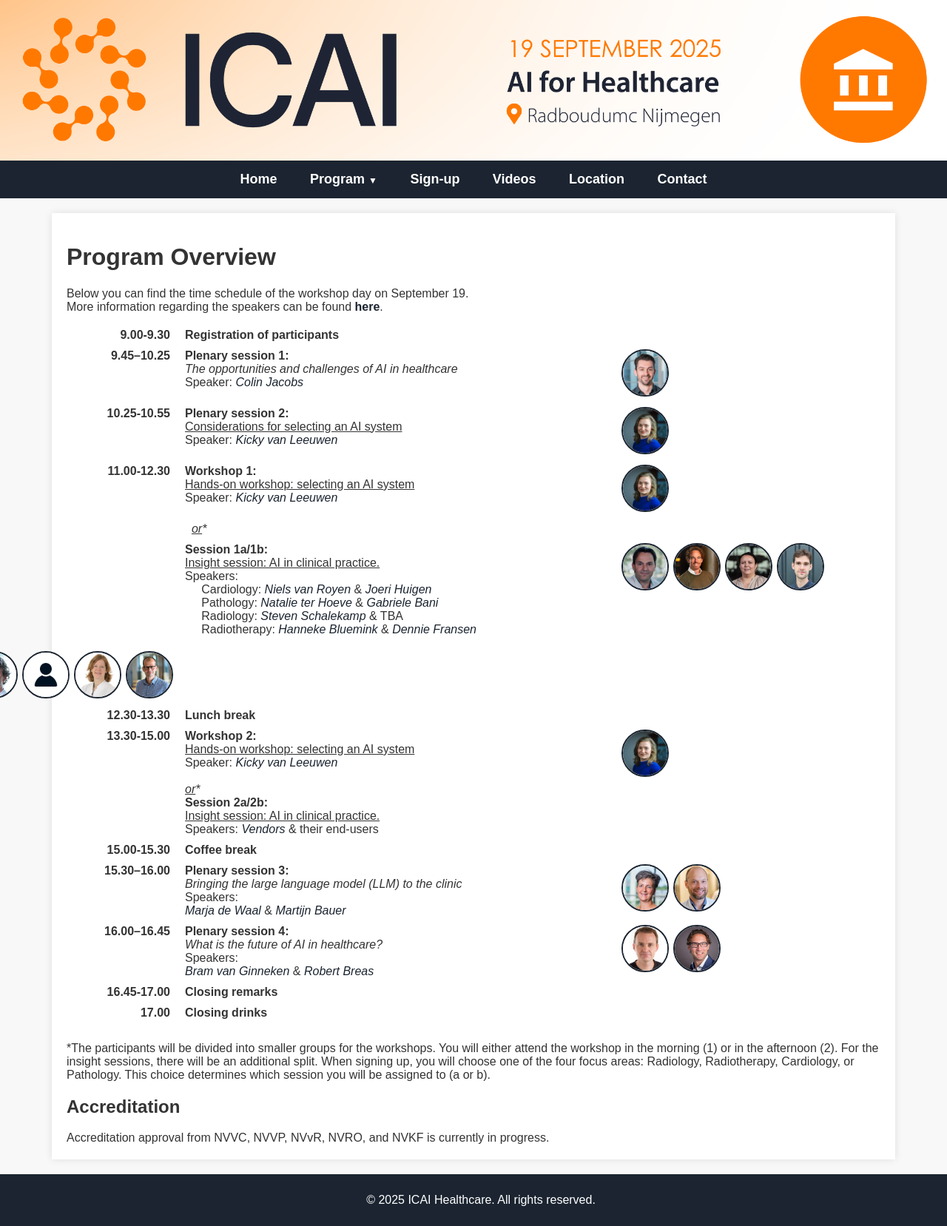
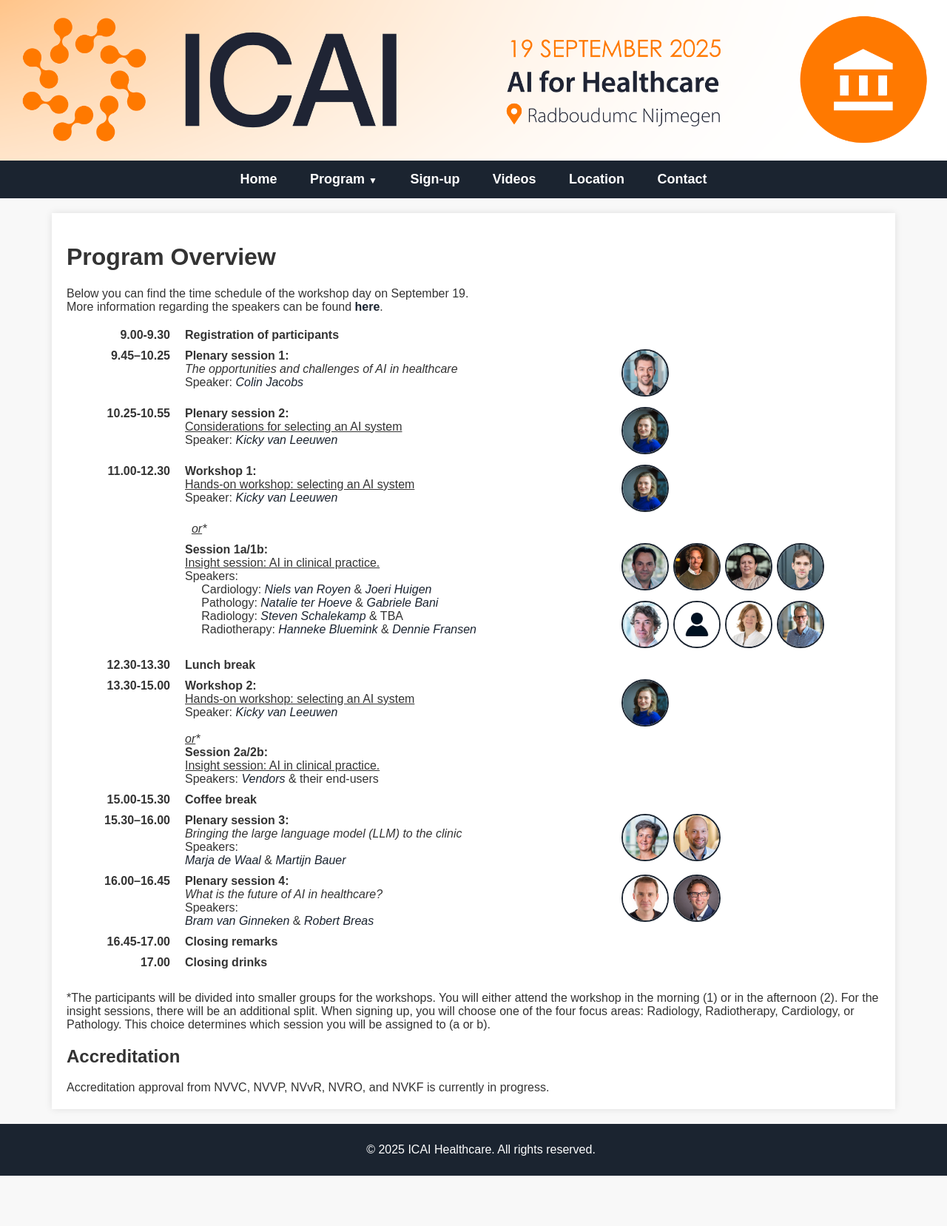
Before and after one commit to marliebesouw/marliebesouw.github.io, a Jekyll site: the page built from program.md, in a window 1280 px wide. Shown: the whole page at 74% size. Built offline with Jekyll 4.4.1, drawn with Linux system fonts in a browser that asks for light colours; after the commit the page ends 1589 px from its top, so only the background shows below that.

Commit message:
8 speaker layout

```diff
--- a/program.md
+++ b/program.md
@@ -100,9 +100,7 @@
       </a>
       <a href="{{ site.url }}/speakers#gabriele-bani">
         <img src="{{ site.url }}/assets/img/Gabriele_Bani.jpg" class="speaker-thumb" alt="Gabriele Bani">
-      </a><br>
-    </div>
-    <div class="speaker-thumb-grid">
+      </a>
       <a href="{{ site.url }}/speakers#steven-schalekamp">
         <img src="{{ site.url }}/assets/img/Steven_Schalekamp.jpg" class="speaker-thumb" alt="Steven Schalekamp">
       </a>
```
